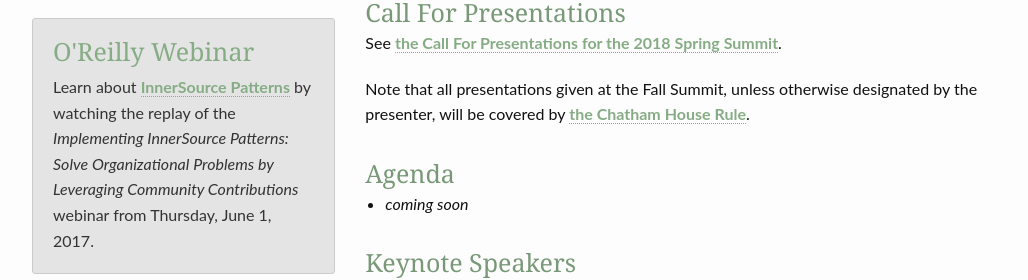
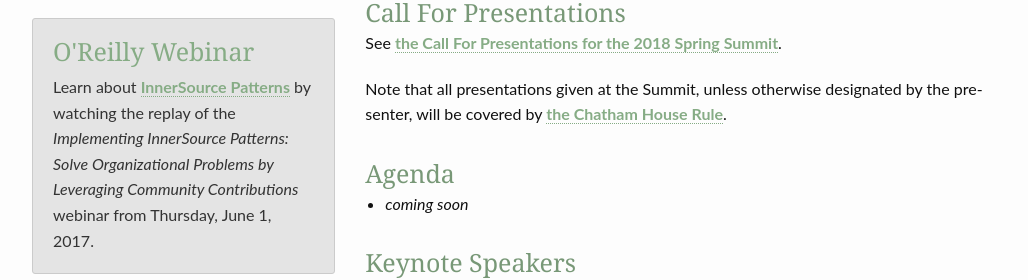
Before and after one commit to paypal/InnerSourceCommons, a Jekyll site: the page built from events/isc-spring-2018.md, in a window 1280 px wide and 900 px high, scrolled down 386 px. Shown: the part 181-461 px from the top of the window, without its empty margins (123-1151 px from the left). Built offline with Jekyll 4.4.1, drawn with Linux system fonts in a browser that asks for light colours; some of the changed text lies outside the part shown.

Commit message:
removed stray reference to *Fall* summit

```diff
--- a/events/isc-spring-2018.md
+++ b/events/isc-spring-2018.md
@@ -9,7 +9,7 @@ title: 'InnerSource Commons Spring Summit 2018'
 
 See [the Call For Presentations for the 2018 Spring Summit](/InnerSourceCommons/events/isc-spring-2018-cfp).
 
-Note that all presentations given at the Fall Summit, unless otherwise designated by the presenter, will be covered by [the Chatham House Rule](https://www.chathamhouse.org/about/chatham-house-rule).
+Note that all presentations given at the Summit, unless otherwise designated by the presenter, will be covered by [the Chatham House Rule](https://www.chathamhouse.org/about/chatham-house-rule).
 
 ### Agenda
 * *coming soon*
```
Also changed, not shown: other parts of events/isc-spring-2018.md (+1 -1 lines).
